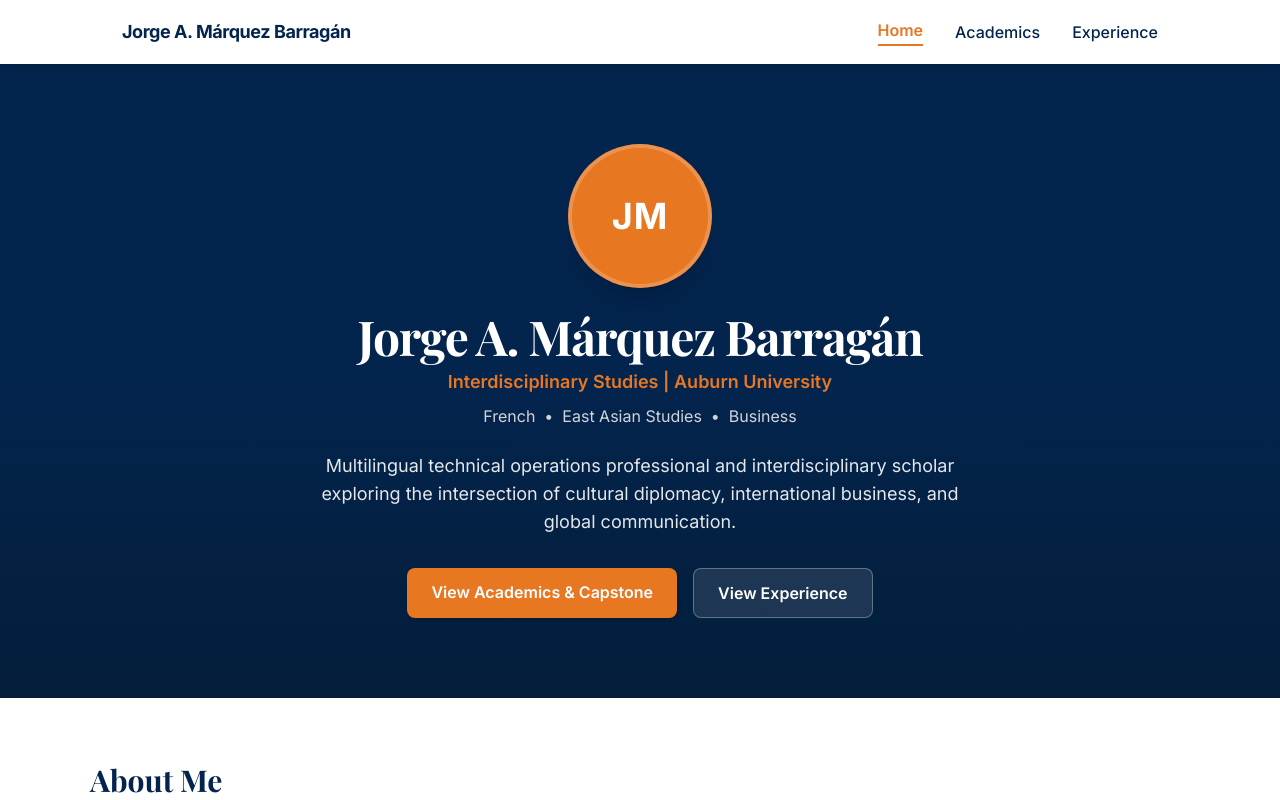
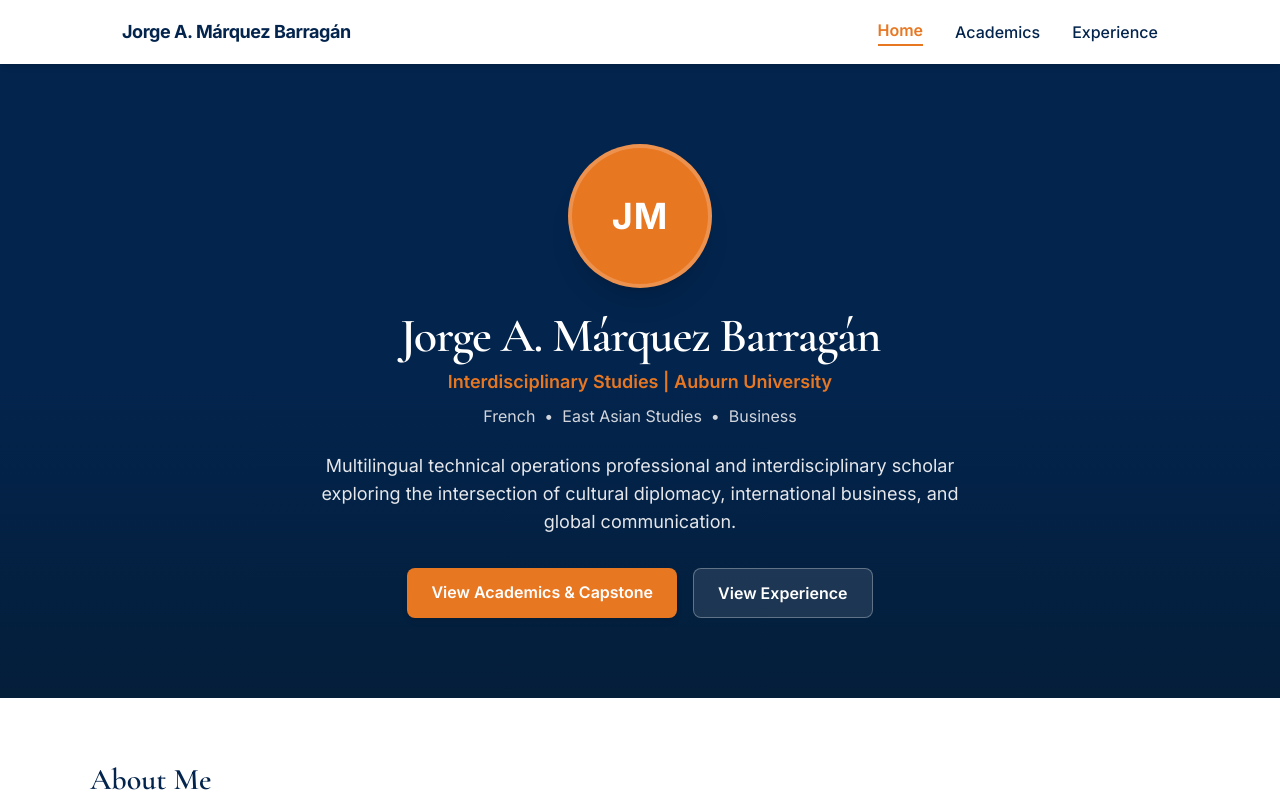
Before and after one commit to jmarq019/eportfolio, a React (Vite) app: page / in a window 1280 px wide. Shown: the top 800 px of the page. Built offline with nearby package versions, Linux system fonts and the light colour scheme.

Commit message:
changing font type for headings

```diff
--- a/index.html
+++ b/index.html
@@ -9,7 +9,7 @@
     <link rel="preconnect" href="https://fonts.googleapis.com" />
     <link rel="preconnect" href="https://fonts.gstatic.com" crossorigin />
     <link
-      href="https://fonts.googleapis.com/css2?family=Inter:wght@400;500;600;700&family=Playfair+Display:wght@500;600;700&display=swap"
+      href="https://fonts.googleapis.com/css2?family=Cormorant+Garamond:wght@400;500;600&family=Inter:wght@400;500;600;700&display=swap"
       rel="stylesheet"
     />
   </head>
--- a/src/index.css
+++ b/src/index.css
@@ -19,7 +19,7 @@ body {
 
 /* Headings use Playfair Display */
 h1, h2 {
-  font-family: 'Playfair Display', Georgia, serif;
+  font-family: 'Cormorant Garamond', Georgia, serif;
 }
 
 /* Body text line-height */
--- a/tailwind.config.js
+++ b/tailwind.config.js
@@ -11,7 +11,7 @@ export default {
       },
       fontFamily: {
         sans: ['Inter', 'system-ui', 'sans-serif'],
-        heading: ['"Playfair Display"', 'Georgia', 'serif'],
+        heading: ['"Cormorant Garamond"', 'Georgia', 'serif'],
       },
       maxWidth: {
         content: '1100px',
```
